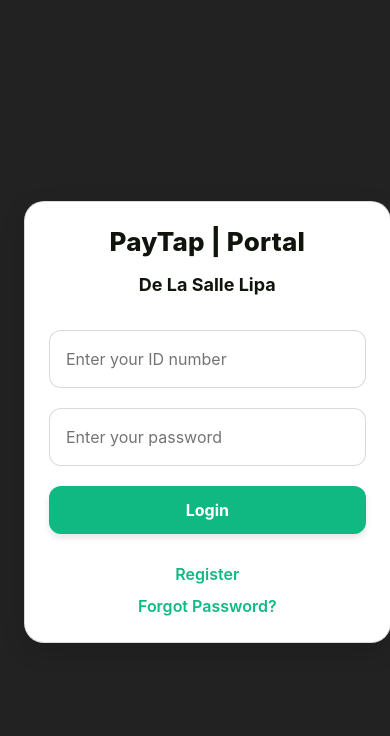
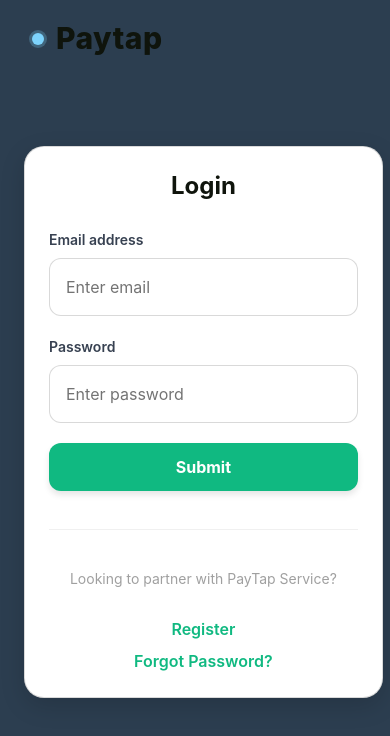
Before and after one commit to Alfonso-jolie/TeamJAK, a React (Create React App) app: page /login in a window 390 px wide. Shown: the top 736 px of the page. Built offline with nearby package versions, Linux system fonts and the light colour scheme; no server answers.

Commit message:
Fix Login page

```diff
--- a/src/components/Dashboard/Sidebar.js
+++ b/src/components/Dashboard/Sidebar.js
@@ -15,7 +15,6 @@
             className={`nav-link ${activeSection === section.key ? 'active' : ''}`}
             onClick={() => onSectionChange(section.key)}
           >
-            <span className="nav-icon">{section.icon}</span>
             <span className="nav-text">{section.label}</span>
           </button>
         ))}
--- a/src/components/Forgetpassword.css
+++ b/src/components/Forgetpassword.css
@@ -40,7 +40,7 @@
   min-height: 100vh;
   display: grid;
   place-items: center;
-  background: var(--bg-primary);
+  background: #2C3E50;
   padding: var(--space-7) var(--space-6);
 }
 
@@ -63,17 +63,13 @@
 .forgot-left {
   display: flex;
   align-items: center;
+  justify-content: center; /* center contents horizontally */
   gap: var(--space-6);
 }
 
-.brand-graphic {
-  width: clamp(96px, 20vw, 150px);
-  height: auto;
-  object-fit: contain;
-  filter: grayscale(100%);
-}
+/* Removed brand image on forgot password page */
 
-.brand-text { display: grid; gap: var(--space-3); }
+.brand-text { display: grid; gap: var(--space-3); justify-items: center; text-align: center; }
 
 .portal-title {
   margin: 0;
--- a/src/components/Forgetpassword.js
+++ b/src/components/Forgetpassword.js
@@ -1,7 +1,6 @@
 import React, { useState } from 'react';
 import { useNavigate, Link } from 'react-router-dom';
 import './Forgetpassword.css';
-import PaytapImage from '../design/Paytap.png';
 
 function ForgetPassword() {
   const navigate = useNavigate();
@@ -55,7 +54,6 @@
       <main className="forgot-page">
         <section className="forgot-card" aria-label="Password reset confirmation">
           <div className="forgot-left">
-            <img src={PaytapImage} alt="PayTap graphic" className="brand-graphic" />
             <div className="brand-text">
               <h1 className="portal-title">PayTap | Portal</h1>
               <p className="school-name">De La Salle Lipa</p>
@@ -100,7 +98,6 @@
     <main className="forgot-page">
       <section className="forgot-card" aria-label="Forgot password">
         <div className="forgot-left">
-          <img src={PaytapImage} alt="PayTap graphic" className="brand-graphic" />
           <div className="brand-text">
             <h1 className="portal-title">PayTap | Portal</h1>
             <p className="school-name">De La Salle Lipa</p>
--- a/src/components/Register.css
+++ b/src/components/Register.css
@@ -40,7 +40,7 @@
   min-height: 100vh;
   display: grid;
   place-items: center;
-  background: var(--bg-primary);
+  background: #2C3E50;
   padding: var(--space-7) var(--space-6);
 }
 
--- a/src/components/studentlogin.css
+++ b/src/components/studentlogin.css
@@ -1,22 +1,19 @@
 * { box-sizing: border-box; }
 
 :root {
-  /* Dark Theme Colors */
-  --bg-primary: #1a1a1a;
-  --bg-secondary: #2d2d2d;
+  /* Theme Colors based on screenshot */
+  --bg-primary: #25313D; /* solid blue from user */
+  --bg-secondary: #122b3f; /* darker top */
   --bg-card: #ffffff;
   --bg-sidebar: #1e1e1e;
   --text-primary: #ffffff;
-  --text-secondary: #a0a0a0;
-  --text-dark: #0f140c;
-  --accent-green: #10b981;
-  --accent-yellow: #f59e0b;
-  --accent-orange: #f97316;
+  --text-secondary: #6b7280;
+  --text-dark: #0f172a;
   --border-light: rgba(255,255,255,0.1);
   --border-medium: rgba(255,255,255,0.2);
-  --border-dark: rgba(0,0,0,0.15);
-  --shadow-light: 0 4px 6px rgba(0,0,0,0.1);
-  --shadow-medium: 0 8px 25px rgba(0,0,0,0.15);
+  --border-dark: rgba(0,0,0,0.12);
+  --shadow-light: 0 4px 6px rgba(0,0,0,0.08);
+  --shadow-medium: 0 24px 60px rgba(0,0,0,0.35);
 
   /* Spacing */
   --space-1: 4px;
@@ -39,24 +36,33 @@
 .login-page {
   min-height: 100vh;
   display: grid;
-  place-items: center;
-  background: #222222;
+  place-items: center; /* center card vertically and horizontally */
+  gap: var(--space-7);
+  background: #2C3E50;
   padding: var(--space-7) var(--space-6);
 }
 
+.app-header {
+  position: absolute;
+  top: 20px;
+  left: 32px;
+  display: flex;
+  align-items: center;
+  gap: var(--space-3);
+  color: var(--text-primary);
+}
+.brand-dot { width: 12px; height: 12px; border-radius: 50%; background: #7dd3fc; box-shadow: 0 0 0 3px rgba(125,211,252,0.25); }
+.app-title { margin: 0; font-weight: 800; letter-spacing: 0.5px; }
+
 /* Card container */
 .login-card {
-  width: min(1100px, 94vw);
+  width: min(560px, 92vw);
   margin: 0 auto;
   background: var(--bg-card);
-  border-radius: var(--radius-4);
+  border-radius: 20px;
   border: 1px solid var(--border-dark);
   box-shadow: var(--shadow-medium);
-  display: grid;
-  grid-template-columns: 1.1fr 0.9fr;
-  column-gap: var(--space-7);
-  padding: var(--space-7);
-  overflow: hidden;
+  padding: 32px;
 }
 
 /* Left brand side */
@@ -90,6 +96,9 @@
 .login-right { display: grid; align-content: center; }
 
 .login-form { display: grid; gap: var(--space-5); justify-items: stretch; }
+.form-title { margin: 4px 0 8px 0; font-size: 32px; font-weight: 800; color: #111827; text-align: center; }
+.label { color: #374151; font-weight: 600; font-size: 14px; }
+.error-text { color: #b42318; font-size: 13px; }
 
 .field { display: grid; gap: var(--space-2); }
 
@@ -106,8 +115,8 @@
 
 .input::placeholder { color: rgba(0, 0, 0, 0.55); }
 .input:focus {
-  border-color: #20B2AA;
-  box-shadow: 0 0 0 3px rgba(32, 178, 170, 0.1);
+  border-color: #1f6feb;
+  box-shadow: 0 0 0 3px rgba(31, 111, 235, 0.1);
 }
 
 .auth-links {
@@ -128,6 +137,22 @@
   color: #1a9b94;
 }
 
+.divider { height: 1px; background: rgba(0,0,0,0.06); margin: 18px 0; }
+.partner-text { text-align: center; color: var(--text-secondary); font-size: 14px; margin: 0; }
+
+.auth-links {
+  display: grid;
+  gap: var(--space-2);
+  margin-top: var(--space-2);
+  justify-items: center;
+}
+.link {
+  color: #1f6feb;
+  text-decoration: none;
+  font-weight: 600;
+  transition: color 0.2s ease;
+}
+
 /* Accessibility helper */
 .sr-only {
   position: absolute;
@@ -143,12 +168,7 @@
 
 /* Responsive */
 @media (max-width: 900px) {
-  .login-card {
-    grid-template-columns: 1fr;
-    row-gap: var(--space-7);
-    text-align: center;
-    padding: var(--space-6);
-  }
+  .login-card { padding: var(--space-6); }
   .login-left { justify-content: center; }
   .brand-text { justify-items: center; }
 }
@@ -156,7 +176,7 @@
 .btn-primary {
   appearance: none;
   border: none;
-  background: #20B2AA;
+  background: #1f2937; /* slate-800 */
   color: #ffffff;
   font-weight: 700;
   font-size: 16px;
@@ -168,7 +188,7 @@
 }
 
 .btn-primary:hover {
-  background: #1a9b94;
+  background: #111827; /* slate-900 */
   transform: translateY(-1px);
   box-shadow: var(--shadow-medium);
 }
--- a/src/components/studentlogin.js
+++ b/src/components/studentlogin.js
@@ -2,19 +2,22 @@
 import { useNavigate, Link } from 'react-router-dom';
 import './studentlogin.css';
 import { authService } from '../services/authService';
-import { validateLoginForm } from '../utils/validation';
+import { validateEmail, validatePassword } from '../utils/validation';
 import { ERROR_MESSAGES } from '../constants';
 
 function StudentLogin() {
   const navigate = useNavigate();
-  const [idNumber, setIdNumber] = useState('');
+  const [email, setEmail] = useState('');
   const [password, setPassword] = useState('');
-  const [errors, setErrors] = useState({ idNumber: '', password: '' });
+  const [errors, setErrors] = useState({ email: '', password: '' });
   const [submitting, setSubmitting] = useState(false);
 
   const validate = () => {
-    const formData = { idNumber, password };
-    const validationErrors = validateLoginForm(formData);
+    const emailError = validateEmail(email);
+    const passwordError = validatePassword(password);
+    const validationErrors = {};
+    if (emailError) validationErrors.email = emailError;
+    if (passwordError) validationErrors.password = passwordError;
     setErrors(validationErrors);
     return Object.keys(validationErrors).length === 0;
   };
@@ -26,23 +29,23 @@
     setSubmitting(true);
     try {
       // Use authentication service (fallback to localStorage for demo)
-      const result = await authService.loginDemo(idNumber.trim(), password);
+      const result = await authService.loginDemo(email.trim(), password);
 
       if (result.success) {
         navigate('/dashboard', { replace: true });
       } else {
         // Handle login errors
         if (result.error === 'User not found') {
-          setErrors({ idNumber: 'Account not found', password: '' });
+          setErrors({ email: 'Account not found', password: '' });
         } else if (result.error === 'Incorrect password') {
-          setErrors({ idNumber: '', password: 'Incorrect password' });
+          setErrors({ email: '', password: 'Incorrect password' });
         } else {
-          setErrors({ idNumber: ERROR_MESSAGES.LOGIN_FAILED, password: '' });
+          setErrors({ email: ERROR_MESSAGES.LOGIN_FAILED, password: '' });
         }
       }
     } catch (error) {
       console.error('Login error:', error);
-      setErrors({ idNumber: ERROR_MESSAGES.LOGIN_FAILED, password: '' });
+      setErrors({ email: ERROR_MESSAGES.LOGIN_FAILED, password: '' });
     } finally {
       setSubmitting(false);
     }
@@ -50,41 +53,39 @@
 
   return (
     <main className="login-page">
-      <section className="login-card" aria-label="Student login">
-        <div className="login-left">
-          <div className="brand-text">
-            <h1 className="portal-title">PayTap | Portal</h1>
-            <p className="school-name">De La Salle Lipa</p>
-          </div>
-        </div>
-        <div className="login-right">
+      <header className="app-header">
+        <div className="brand-dot" aria-hidden="true"></div>
+        <h1 className="app-title">Paytap</h1>
+      </header>
+      <section className="login-card" aria-label="Login">
         <form className="login-form" onSubmit={handleSubmit} noValidate>
+          <h2 className="form-title">Login</h2>
+
           <div className="field">
-              <label htmlFor="idNumber" className="sr-only">ID number</label>
+            <label htmlFor="email" className="label">Email address</label>
             <input
-                id="idNumber"
-                type="text"
-                placeholder="Enter your ID number"
+              id="email"
+              type="email"
+              placeholder="Enter email"
               className="input"
-                inputMode="numeric"
-                value={idNumber}
-                onChange={(e) => setIdNumber(e.target.value)}
-                aria-invalid={Boolean(errors.idNumber)}
-                aria-describedby="idNumber-error"
+              value={email}
+              onChange={(e) => setEmail(e.target.value)}
+              aria-invalid={Boolean(errors.email)}
+              aria-describedby="email-error"
             />
-              {errors.idNumber && (
-                <span id="idNumber-error" role="alert" style={{ color: '#b42318', fontSize: 13 }}>
-                  {errors.idNumber}
+            {errors.email && (
+              <span id="email-error" role="alert" className="error-text">
+                {errors.email}
               </span>
             )}
           </div>
 
           <div className="field">
-              <label htmlFor="password" className="sr-only">Password</label>
+            <label htmlFor="password" className="label">Password</label>
             <input
               id="password"
               type="password"
-                placeholder="Enter your password"
+              placeholder="Enter password"
               className="input"
               autoComplete="current-password"
               value={password}
@@ -93,22 +94,26 @@
               aria-describedby="password-error"
             />
             {errors.password && (
-                <span id="password-error" role="alert" style={{ color: '#b42318', fontSize: 13 }}>
+              <span id="password-error" role="alert" className="error-text">
                 {errors.password}
               </span>
             )}
           </div>
 
           <button type="submit" className="btn-primary" disabled={submitting}>
-              {submitting ? 'Signing in…' : 'Login'}
+            {submitting ? 'Submitting…' : 'Submit'}
           </button>
+
+          <div className="divider" aria-hidden="true"></div>
+
+          <p className="partner-text">Looking to partner with PayTap Service?</p>
+          {/* Vendor CTA intentionally omitted as requested */}
 
           <div className="auth-links">
             <Link to="/register" className="link">Register</Link>
             <Link to="/forgot-password" className="link">Forgot Password?</Link>
           </div>
         </form>
-        </div>
       </section>
     </main>
   );
--- a/src/index.css
+++ b/src/index.css
@@ -1,7 +1,7 @@
 /* Global Dark Theme System */
 :root {
   /* Dark Theme Colors */
-  --bg-primary: #1a1a1a;
+  --bg-primary: #25313D; /* updated to blue */
   --bg-secondary: #2d2d2d;
   --bg-card: #ffffff;
   --bg-sidebar: #1e1e1e;
```
Lines whose indentation alone changed are shown as unchanged.
